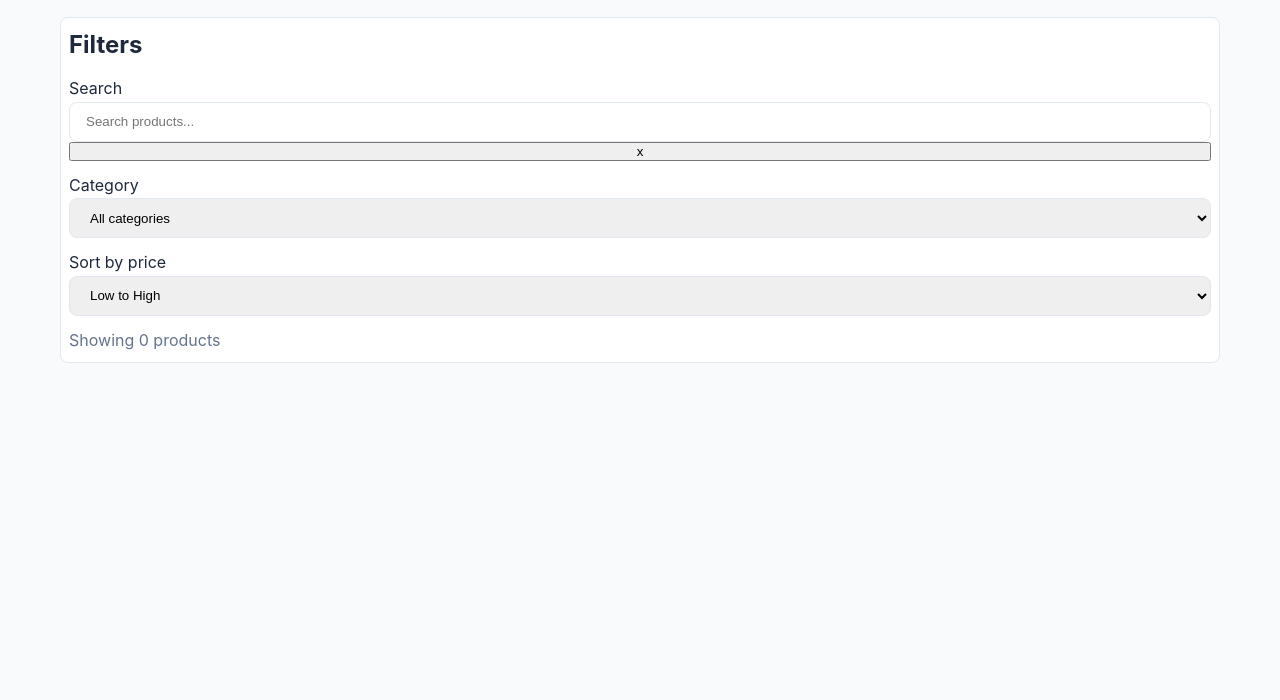
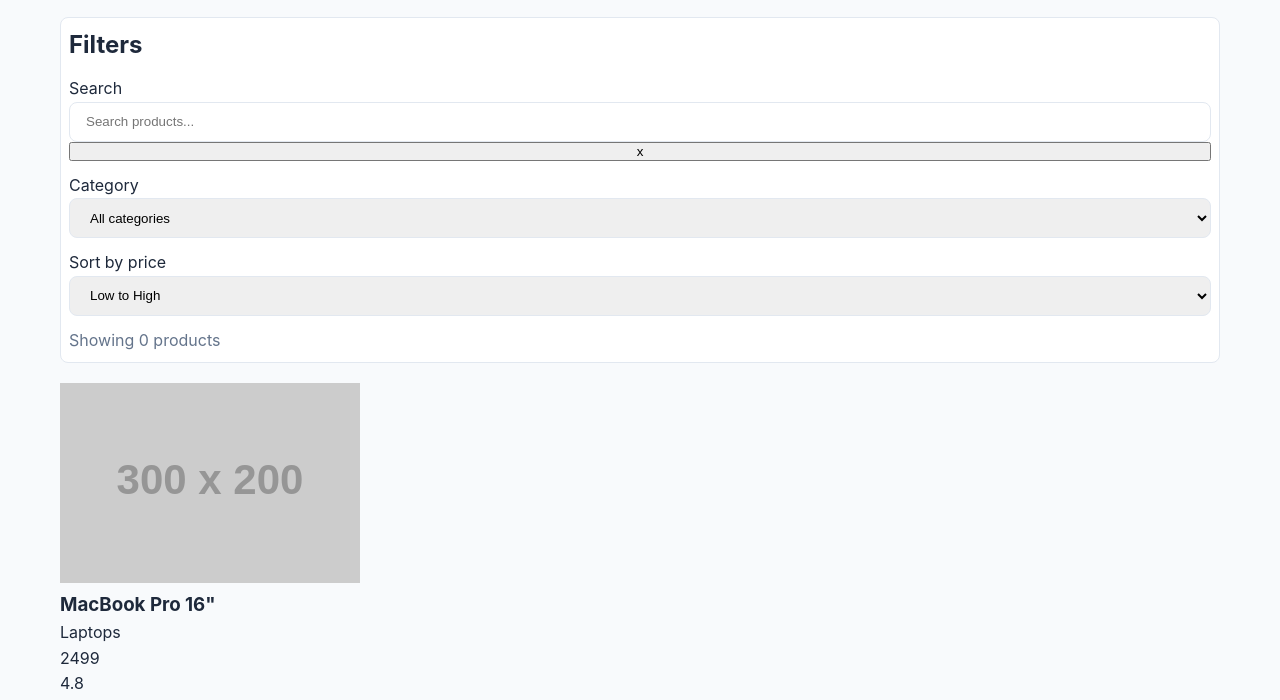
Before and after one commit to ElenaZhuvak/software-engineer-l1-ElenaZhuvak, a website built with Vite: page index.html in a window 1280 px wide. Shown: the part 100-800 px from the top of the page. Built offline with nearby package versions, Linux system fonts and the light colour scheme; placeholder pictures from the web are drawn by us.

Commit message:
feat: Implement product loading and rendering logic

```diff
--- a/script.js
+++ b/script.js
@@ -7,6 +7,10 @@ const productsGrid = document.getElementById('products-grid');
 const noResults = document.getElementById('no-results');
 
 // TODO: Add references to filter elements (search input, category dropdown, sort dropdown)
+const searchInput = document.getElementById('search-filter');
+const categorySelect = document.getElementById('category-filter');
+const sortSelect = document.getElementById('sort-filter');
+
 
 // Initialize app
 async function init() {
@@ -18,9 +22,18 @@ async function init() {
 // Load products from data.json
 async function loadProducts() {
     try {
-        // TODO: Fetch data from data.json
-        // TODO: Store in allProducts variable
-        // TODO: Handle errors
+        const response = await fetch('./data.json');
+        if (!response.ok) {
+            throw new Error(`HTTP error. Status: ${response.status}`)
+        }
+
+        const data = await response.json();
+        if (!data.products || !Array.isArray(data.products)) {
+            throw new Error('Invalid data format: "products" array missing');
+        }
+        allProducts = data.products;
+        console.log('Products loaded:', allProducts);
+
     } catch (error) {
         console.error('Error loading products:', error);
     }
@@ -53,10 +66,34 @@ function applyFilters() {
 
 // Render products to the grid
 function renderProducts(products) {
-    // TODO: Clear the grid
-    // TODO: If no products, show "no results" message
-    // TODO: Otherwise, create product cards and append to grid
-    // TODO: Each card should have:
+    productsGrid.innerHTML = '';
+
+    if (!products || products.length === 0) {
+        noResults.hidden = false;
+        return;
+    }
+
+    const markup = products.map(product => {
+        return `
+        <li class='product-card' role='listitem'>
+        <img src='${product.image}'
+        alt='${product.name}'
+        class='product-img' />
+
+        <h3 class='product-name'>${product.name}</h3>
+
+        <p class='product-category'>${product.category}</p>
+
+        <p class='product-price'>${product.price}</p>
+
+        <span class='product-rating'>${product.rating}</span>
+
+        <p class='product-stock'>${product.stock}</p>
+        </li>`;
+    }).join('');
+
+    productsGrid.innerHTML = markup;
+
     //   - Image with alt text
     //   - Name
     //   - Category badge
--- a/styles.css
+++ b/styles.css
@@ -45,6 +45,9 @@ body {
     padding: 20px;
 }
 
+li {
+    list-style: none;
+}
 /* TODO: Add header styles */
 .header {
     text-align: center;
@@ -81,7 +84,7 @@ body {
 
 .filter-results {
     font-style: 14px;
-    color: var(--text-secondary)
+    color: var(--text-secondary);
 }
 
 /* TODO: Add products grid styles */
```
